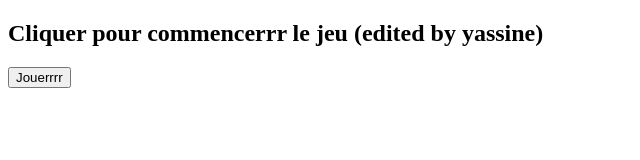
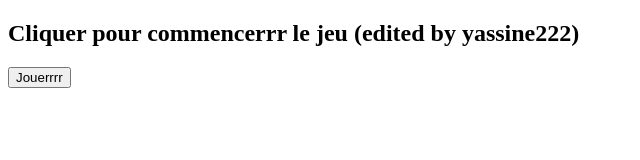
Before and after one commit to evoo15/TP3-JS, a plain HTML site: page jeu.html in a window 1280 px wide. Shown: the full height of the page, 0-640 px from the left. Drawn offline with Linux system fonts and the light colour scheme.

Commit message:
modify title2

```diff
--- a/jeu.html
+++ b/jeu.html
@@ -2,7 +2,7 @@
 <html>
 <body>
 
-<h2>Cliquer pour commencerrr le jeu (edited by yassine)</h2>
+<h2>Cliquer pour commencerrr le jeu (edited by yassine222)</h2>
 
 <button onclick="myFunction()">Jouerrrr</button>
 
```
